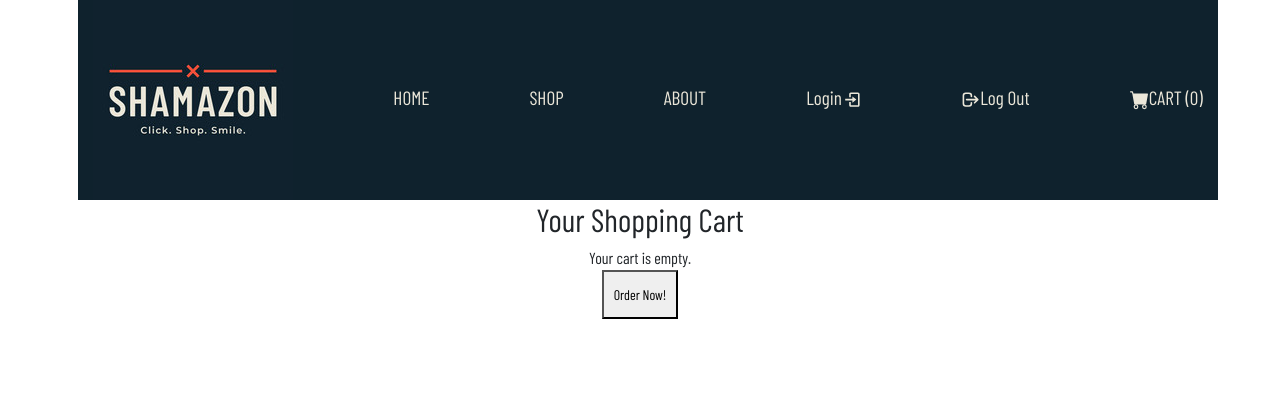
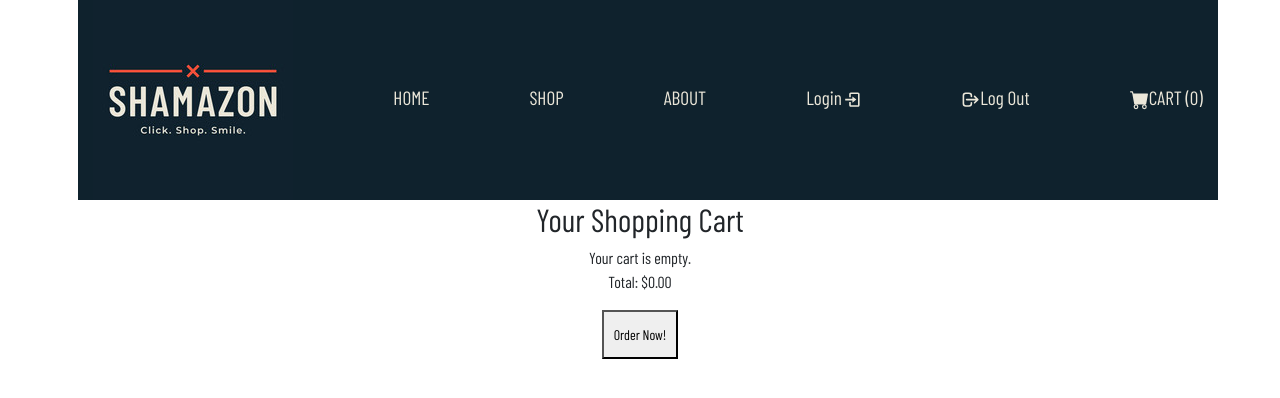
Before and after one commit to Speciale20/FSA-Capstone, a React (Vite) app: page /cart in a window 1280 px wide. Shown: the top 398 px of the page. Built offline with nearby package versions, Linux system fonts and the light colour scheme.

Commit message:
added total price on cart page that updates

```diff
--- a/src/App.jsx
+++ b/src/App.jsx
@@ -21,6 +21,7 @@ import Cart from "./pages/cart";
 import Login from "./pages/login";
 import ProductDetail from "./pages/ProductDetail";
 import Success from "./pages/Success";
+import getCartTotal from "./utils";
 
 function App() {
   return (
@@ -37,6 +38,7 @@ function AppRoutes() {
   const storedCart = localStorage.getItem("cart");
   const initialCart = storedCart ? JSON.parse(storedCart) : [];
   const [cart, setCart] = useState(initialCart);
+  const [total, setTotal] = useState(0);
 
   const navigate = useNavigate();
 
@@ -109,6 +111,8 @@ function AppRoutes() {
               handleIncreaseQuantity={handleIncreaseQuantity}
               handlePlaceOrder={handlePlaceOrder}
               cart={cart}
+              total={total}
+              getCartTotal={getCartTotal}
             />
           }
         />
--- a/src/pages/cart.jsx
+++ b/src/pages/cart.jsx
@@ -1,4 +1,4 @@
-import React from "react";
+import React, { useState, useEffect } from "react";
 import { Link } from "react-router-dom";
 
 const Cart = ({
@@ -6,7 +6,13 @@ const Cart = ({
   handleDecreaseQuantity,
   handleIncreaseQuantity,
   handlePlaceOrder,
+  getCartTotal,
 }) => {
+  const [total, setTotal] = useState(0);
+
+  useEffect(() => {
+    setTotal(getCartTotal(cart));
+  }, [cart]);
   return (
     <div>
       <center>
@@ -25,6 +31,8 @@ const Cart = ({
         ) : (
           <div>Your cart is empty.</div>
         )}
+        <p>Total: {`$${total.toFixed(2)}`}</p>
+
         <button onClick={handlePlaceOrder}>Order Now!</button>
       </center>
     </div>
--- /dev/null
+++ b/src/utils.jsx
@@ -0,0 +1,3 @@
+export default function getCartTotal(cart) {
+  return cart.reduce((total, item) => total + item.price * item.quantity, 0);
+}
```
